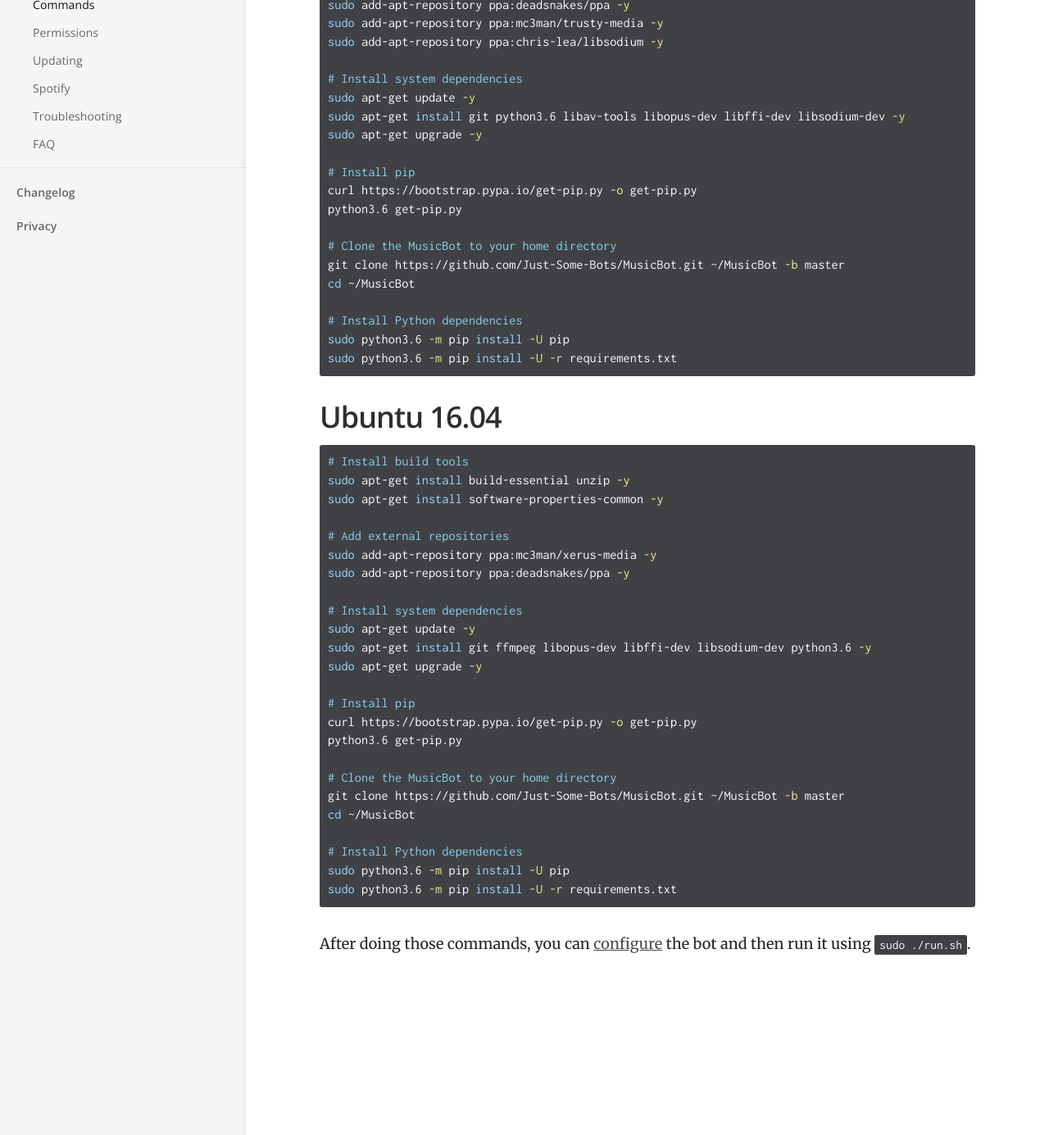
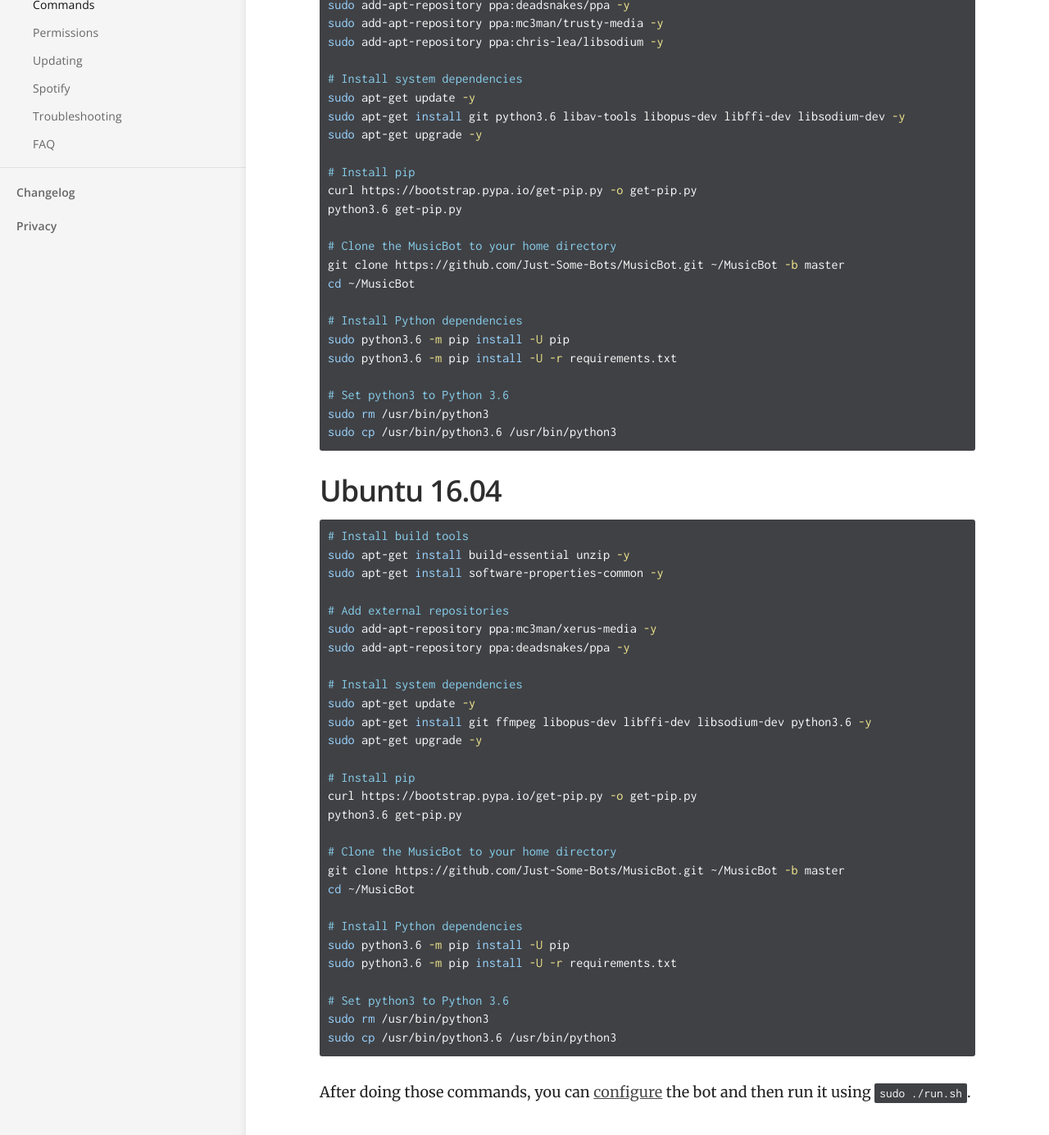
Before and after one commit to Just-Some-Bots/MusicBot, a Jekyll site: the page built from _docs/installing/ubuntu.md, in a window 1280 px wide and 1400 px high, scrolled down 544 px. Shown: the top 1385 px of the window at 82% size. Built offline with Jekyll 4.4.1, drawn with Linux system fonts in a browser that asks for light colours.

Commit message:
Fix python3 using python3.5 if python3.6 is installed

```diff
--- a/_docs/installing/ubuntu.md
+++ b/_docs/installing/ubuntu.md
@@ -35,6 +35,10 @@ cd ~/MusicBot
 # Install Python dependencies
 sudo python3.6 -m pip install -U pip
 sudo python3.6 -m pip install -U -r requirements.txt
+
+# Set python3 to Python 3.6
+sudo rm /usr/bin/python3
+sudo cp /usr/bin/python3.6 /usr/bin/python3
 ~~~
 
 ## Ubuntu 16.04
@@ -63,6 +67,10 @@ cd ~/MusicBot
 # Install Python dependencies
 sudo python3.6 -m pip install -U pip
 sudo python3.6 -m pip install -U -r requirements.txt
+
+# Set python3 to Python 3.6
+sudo rm /usr/bin/python3
+sudo cp /usr/bin/python3.6 /usr/bin/python3
 ~~~
 
 After doing those commands, you can [configure]({{ site.baseurl }}/using/configuration) the bot and then run it using `sudo ./run.sh`.
```
